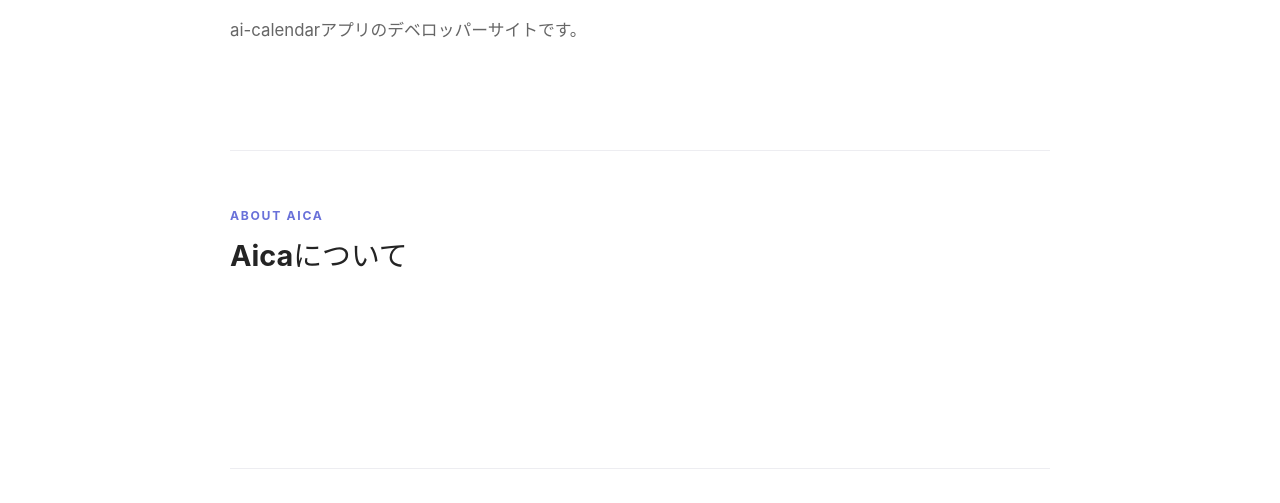
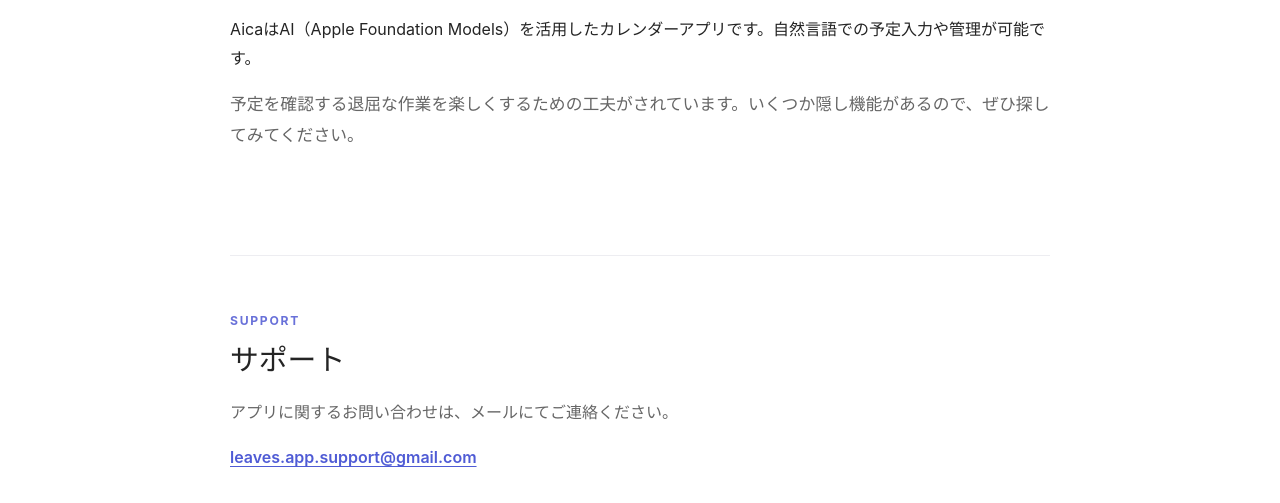
Before and after one commit to leaves-app/leaves-app.github.io, a plain HTML site: page index.html in a window 1280 px wide. Shown: the part 297-800 px from the top of the page. Drawn offline with Linux system fonts and the light colour scheme.

Commit message:
文言修正

```diff
--- a/index.html
+++ b/index.html
@@ -4,7 +4,7 @@
   <meta charset="utf-8">
   <meta name="viewport" content="width=device-width, initial-scale=1">
   <meta name="description" content="Aica（ai-calendar）の公式デベロッパーサイトです。">
-  <title>Aica — ai-calendar</title>
+  <title>Aica</title>
   <link rel="stylesheet" href="style.css">
 </head>
 <body>
@@ -22,13 +22,8 @@
     <section class="hero">
       <p class="eyebrow">ai-calendar</p>
       <h1>Aica</h1>
-      <p>ai-calendarアプリのデベロッパーサイトです。</p>
-    </section>
-
-    <section class="content-section" id="about">
-      <p class="eyebrow">ABOUT AICA</p>
-      <h2>Aicaについて</h2>
-      <div class="placeholder" aria-label="Aicaの紹介は準備中です"></div>
+      <p>AicaはAI（Apple Foundation Models）を活用したカレンダーアプリです。自然言語での予定入力や管理が可能です。</p>
+      <p>予定を確認する退屈な作業を楽しくするための工夫がされています。いくつか隠し機能があるので、ぜひ探してみてください。</p>
     </section>
 
     <section class="content-section support-section" id="support">
```
